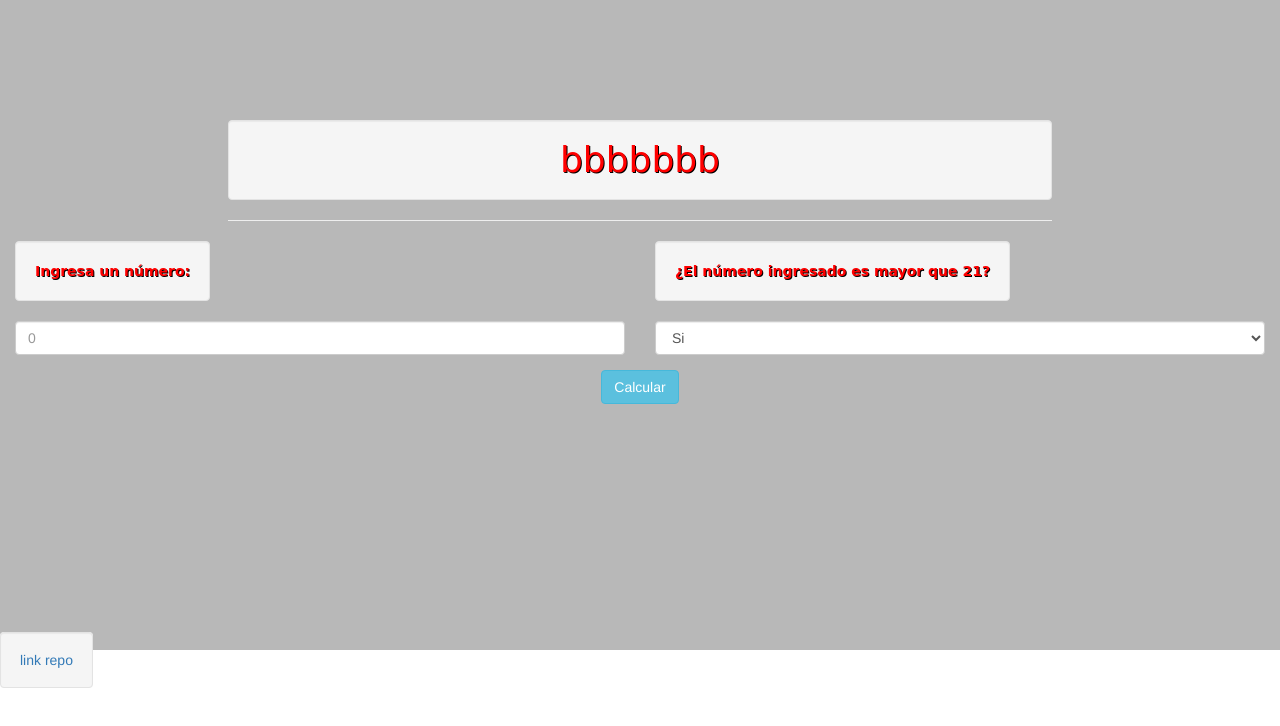
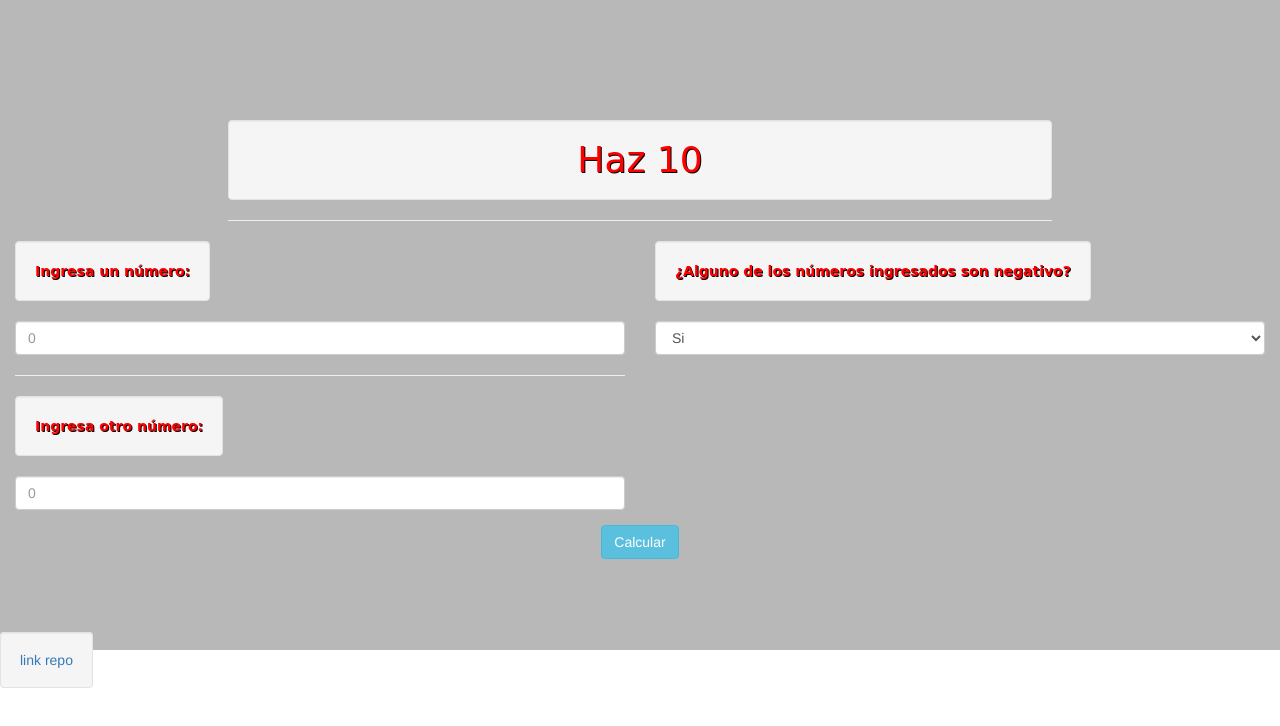
Before and after one commit to Xiovera/haz10, a plain HTML site: page index.html in a window 1280 px wide. Drawn offline with Linux system fonts and the light colour scheme.

Commit message:
cambio html

```diff
--- a/index.html
+++ b/index.html
@@ -16,20 +16,25 @@
 		<div class="container-fluid">
 			<div class="row">
 				<div class="col-md-8 col-md-offset-2 text-center">
-					<h1 class="text-center well">bbbbbbb</h1>
+					<h1 class="text-center well">Haz 10</h1>
 					<hr>
 				</div>
 			</div>
 			<div class="row">
 				<div class="col-md-6">
 					<div class="form-group">
-					 	<label class="well" for="number1">Ingresa un número:</label>
-					 	<input type="email" class="form-control" id="number1" placeholder="0">
+					 	<label class="well" for="numberA">Ingresa un número:</label>
+					 	<input type="email" class="form-control" id="numberA" placeholder="0">
+					</div>
+					<hr>
+					<div class="form-group">
+						<label class="well" for="numberB">Ingresa otro número:</label>
+					 	<input type="email" class="form-control" id="numberB" placeholder="0">
 					</div>
 				</div>
 				<div class="col-md-6">
 					<div class="form-group">
-						<label class="well" for="mayor">¿El número ingresado es mayor que 21?</label>
+						<label class="well" for="mayor">¿Alguno de los números ingresados son negativo?</label>
 						<select class="form-control" id="mayor">
 							<option value="1">Si</option>
 							<option value="2">No</option>
```
